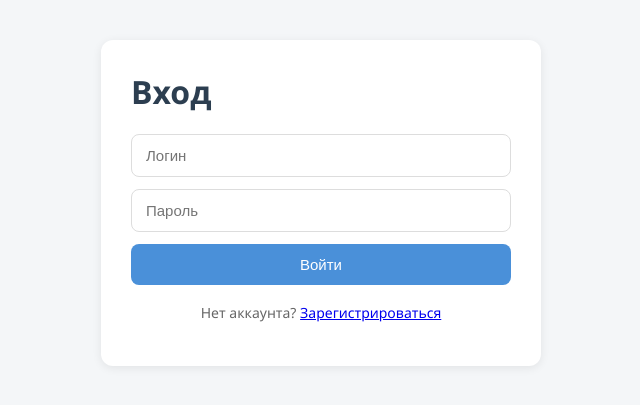
After one commit to artemilop12345-rgb/habit---tracker, a Flask app: page /login in a window 1280 px wide. The commit adds this page. Shown: the top 405 px of the page, without its empty margins (319-959 px from the left). Run offline with Flask 3, Linux system fonts and the light colour scheme.

Commit message:
Добавлена регистрация и вход пользователей

```diff
--- a/app.py
+++ b/app.py
@@ -1,32 +1,40 @@
 """
-Habit Tracker — простой трекер привычек.
-Это твой главный файл. Здесь живёт вся "логика" сайта:
-какие страницы существуют (маршруты), что они делают,
-и как они общаются с базой данных.
+Habit Tracker — трекер привычек с поддержкой пользователей.
+Каждый пользователь видит и редактирует только свои привычки.
 """
 
-from flask import Flask, render_template, request, redirect, url_for
+from flask import Flask, render_template, request, redirect, url_for, session, flash
+from werkzeug.security import generate_password_hash, check_password_hash
 import sqlite3
 from datetime import date, timedelta
+from functools import wraps
 
 app = Flask(__name__)
+app.secret_key = "change-this-secret-key-to-something-random" # нужен для подписи сессий
 DB_NAME = "habits.db"
 
-
 def get_connection():
-    """Открывает соединение с базой данных SQLite."""
+    """Открывает соединение с базой данных SQLite"""
     conn = sqlite3.connect(DB_NAME)
-    conn.row_factory = sqlite3.Row  # позволяет обращаться к колонкам по имени
+    conn.row_factory = sqlite3.Row
     return conn
 
-
 def init_db():
-    """Создаёт таблицы, если их ещё нет. Вызывается один раз при старте."""
+    """Создаёт таблицы, если их ещё нет."""
     conn = get_connection()
+    conn.execute("""
+        CREATE TABLE IF NOT EXISTS users (
+            id INTEGER PRIMARY KEY AUTOINCREMENT,
+            username TEXT UNIQUE NOT NULL,
+            password_hash TEXT NOT NULL
+        )
+    """)
     conn.execute("""
         CREATE TABLE IF NOT EXISTS habits (
             id INTEGER PRIMARY KEY AUTOINCREMENT,
-            name TEXT NOT NULL
+            user_id INTEGER NOT NULL,
+            name TEXT NOT NULL,
+            FOREIGN KEY (user_id) REFERENCES users (id)
         )
     """)
     conn.execute("""
@@ -40,18 +48,26 @@ def init_db():
     conn.commit()
     conn.close()
 
+def login_required(view_func):
+    """
+    Декоратор: оборачивает функцию-маршрут так, чтобы перед её выполнением
+    проверялось, вошёл ли пользователь. Если нет - отправляем на /login.
+    Используем так: ставим @login_required прямо над @app.route.
+    """
+    @wraps(view_func)
+    def wrapped(*args, **kwargs):
+        if "user_id" not in session:
+            return redirect(url_for("login"))
+        return view_func(*args, **kwargs)
+    return wrapped
+
 def calculate_streak(conn, habit_id):
-    """
-    Считаем текущий стрик (серию дней подряд без пропуска) для привычки.
-    Идём от сегодняшнего дня назад: если день отмечен - увеличиваем стрик
-    и переходим к предыдущему дню; как только встретили пропущенный день
-    (и это не "сегодня", которое может быть ещё не отмечено) - останавливаемся.
-    """
+    """Считает текущий стрик(серию дней подряд без пропуска) для привыычки."""
     rows = conn.execute(
         "SELECT log_date FROM logs WHERE habit_id = ? ORDER BY log_date DESC",
         (habit_id,)
     ).fetchall()
-    done_dates = {row["log_date"] for row in rows}
+    done_dates={row["log_date"] for row in rows}
 
     streak = 0
     current_day = date.today()
@@ -59,16 +75,80 @@ def calculate_streak(conn, habit_id):
     if current_day.isoformat() not in done_dates:
         current_day -= timedelta(days=1)
 
-    while current_day.isoformat()in done_dates:
+    while current_day.isoformat() in done_dates:
         streak += 1
         current_day -= timedelta(days=1)
     return streak
+@app.route("/register", methods=["GET","POST"])
+def register():
+    """Регистрация нового пользователя."""
+    if request.method == "POST":
+        username = request.form.get("username","").strip()
+        password = request.form.get("password","")
+
+        if not username or not password:
+            flash("Заполните логин и пароль")
+            return redirect(url_for("register"))
+
+        conn = get_connection()
+        existing = conn.execute(
+            "SELECT * FROM users WHERE username = ?", (username,)
+        ).fetchone()
+        if existing:
+            flash("Этот логин уже занят")
+            conn.close()
+            return redirect(url_for("register"))
+
+        password_hash = generate_password_hash(password)
+        conn.execute(
+            "INSERT INTO users (username, password_hash) VALUES (?, ?)",
+            (username, password_hash)
+        )
+        conn.commit()
+        conn.close()
+        flash("Регистрация успешна! Теперь войдите.")
+        return redirect(url_for("login"))
+
+    return render_template("register.html")
+
+@app.route("/login", methods=["GET", "POST"])
+def login():
+    """Вход пользователя."""
+    if request.method == "POST":
+        username = request.form.get("username", "").strip()
+        password = request.form.get("password", "")
+
+        conn = get_connection()
+        user = conn.execute(
+            "SELECT * FROM users WHERE username = ?", (username,)
+        ).fetchone()
+        conn.close()
+
+        if user is None or not check_password_hash(user["password_hash"], password):
+            flash("Неверный логин или пароль")
+            return redirect(url_for("login"))
+
+        session["user_id"] = user["id"]
+        session["username"] = user["username"]
+        return redirect(url_for("index"))
+
+    return render_template("login.html")
+
+@app.route("/logout")
+def logout():
+    """Выход пользователя — очищаем сессию."""
+    session.clear()
+    return redirect(url_for("login"))
 
 @app.route("/")
+@login_required
 def index():
-    """Главная страница: показывает список всех привычек."""
+    """Главная страница: показывает привычки только текущего пользователя."""
     conn = get_connection()
-    habits = conn.execute("SELECT * FROM habits").fetchall()
+    user_id = session["user_id"]
+    habits = conn.execute(
+        "SELECT * FROM habits WHERE user_id = ?", (user_id,)
+    ).fetchall()
 
     today = date.today().isoformat()
     habits_with_status = []
@@ -83,7 +163,7 @@ def index():
         ).fetchone()["cnt"]
         streak = calculate_streak(conn, habit["id"])
         habits_with_status.append({
-            "id": habit["id"],
+            "id":habit["id"],
             "name": habit["name"],
             "done_today": done_today is not None,
             "total_count": total_count,
@@ -91,26 +171,47 @@ def index():
         })
 
     conn.close()
-    return render_template("index.html", habits=habits_with_status, today=today)
-
-
+    return render_template(
+        "index.html",
+        habits=habits_with_status,
+        today =today,
+        username=session.get("username")
+    )
 @app.route("/add", methods=["POST"])
+@login_required
 def add_habit():
-    """Добавляет новую привычку (вызывается из формы на странице)."""
+    """Добавляет новую привычку для текущего пользователя."""
     name = request.form.get("name")
     if name:
         conn = get_connection()
-        conn.execute("INSERT INTO habits (name) VALUES (?)", (name,))
+        conn.execute(
+            "INSERT INTO habits (user_id, name) VALUES (?, ?)",
+            (session["user_id"],name)
+        )
         conn.commit()
         conn.close()
     return redirect(url_for("index"))
 
 
+def _habit_belongs_to_user(conn, habit_id, user_id):
+    """Проверяет, что привычка принадлежит текущему пользователю."""
+    habit = conn.execute(
+        "SELECT * FROM habits WHERE id = ? AND user_id = ?",
+        (habit_id, user_id)
+    ).fetchone()
+    return habit is not None
+
+
 @app.route("/check/<int:habit_id>", methods=["POST"])
+@login_required
 def check_habit(habit_id):
-    """Отмечает привычку как выполненную сегодня."""
+    """Отмечает привычку как выполненную сегодня (только если она своя)."""
+    conn = get_connection()
+    if not _habit_belongs_to_user(conn, habit_id, session["user_id"]):
+        conn.close()
+        return redirect(url_for("index"))
+
     today = date.today().isoformat()
-    conn = get_connection()
     already = conn.execute(
         "SELECT * FROM logs WHERE habit_id = ? AND log_date = ?",
         (habit_id, today)
@@ -126,9 +227,14 @@ def check_habit(habit_id):
 
 
 @app.route("/delete/<int:habit_id>", methods=["POST"])
+@login_required
 def delete_habit(habit_id):
-    """Удаляет привычку и всю её историю."""
+    """Удаляет привычку (только если она своя)."""
     conn = get_connection()
+    if not _habit_belongs_to_user(conn, habit_id, session["user_id"]):
+        conn.close()
+        return redirect(url_for("index"))
+
     conn.execute("DELETE FROM logs WHERE habit_id = ?", (habit_id,))
     conn.execute("DELETE FROM habits WHERE id = ?", (habit_id,))
     conn.commit()
--- a/static/style.css
+++ b/static/style.css
@@ -115,3 +115,57 @@ h1 {
 .delete-btn:hover {
     background: #c0392b !important;
 }
+.header-row {
+    display:flex;
+    justify-content: space-between;
+    align-items: center;
+}
+.logout-link:hover {
+    text_decoration: underline;
+}
+.auth-container {
+    max-width: 380px;
+}
+.auth-form {
+    display: flex;
+    flex-direction: column;
+    gap: 12px;
+}
+
+.auth-form input {
+    padding: 12px 14px;
+    border: 1px solid #ddd;
+    border-radius: 8px;
+    font-size: 15px;
+}
+
+.auth-form button {
+    background: #4a90d9;
+    color: white;
+    border: none;
+    padding: 12px;
+    border-radius: 8px;
+    cursor: pointer;
+    font-size: 15px;
+}
+
+.auth-form button:hover {
+    background: #3a7bc0;
+}
+
+.auth-switch {
+    text-align: center;
+    margin-top: 18px;
+    font-size: 14px;
+    color: #666;
+}
+
+.flash {
+    background: #fff3cd;
+    border: 1px solid #ffe69c;
+    border-radius: 8px;
+    padding: 10px 14px;
+    margin-bottom: 16px;
+    color: #664d03;
+    font-size: 14px;
+}
--- a/templates/index.html
+++ b/templates/index.html
@@ -7,7 +7,10 @@
 </head>
 <body>
     <div class="container">
-        <h1>Мои привычки</h1>
+        <div class ="header-row">
+            <h1>Мои привычки</h1>
+            <a href="{{ url_for('logout') }}" class="logout-link">Выйти ({{ username }})</a>
+        </div>
         <p class="today">Сегодня: {{ today }}</p>
 
         <!-- Форма добавления новой привычки -->
--- /dev/null
+++ b/templates/login.html
@@ -0,0 +1,31 @@
+<!DOCTYPE html>
+<html lang="ru">
+<head>
+    <meta charset="UTF-8">
+    <title>Вход</title>
+    <link rel="stylesheet" href="{{ url_for('static', filename='style.css') }}">
+</head>
+<body>
+    <div class="container auth-container">
+        <h1>Вход</h1>
+
+        {% with messages = get_flashed_messages() %}
+            {% if messages %}
+                <div class="flash">
+                    {% for message in messages %}
+                        <p>{{ message }}</p>
+                    {% endfor %}
+                </div>
+            {% endif %}
+        {% endwith %}
+
+        <form action="{{ url_for('login') }}" method="POST" class="auth-form">
+            <input type="text" name="username" placeholder="Логин" required>
+            <input type="password" name="password" placeholder="Пароль" required>
+            <button type="submit">Войти</button>
+        </form>
+
+        <p class="auth-switch">Нет аккаунта? <a href="{{ url_for('register') }}">Зарегистрироваться</a></p>
+    </div>
+</body>
+</html>
```
Also changed, not shown: templates/register.html (added, +31 -0 lines), templates/temlates/register.html (added).
